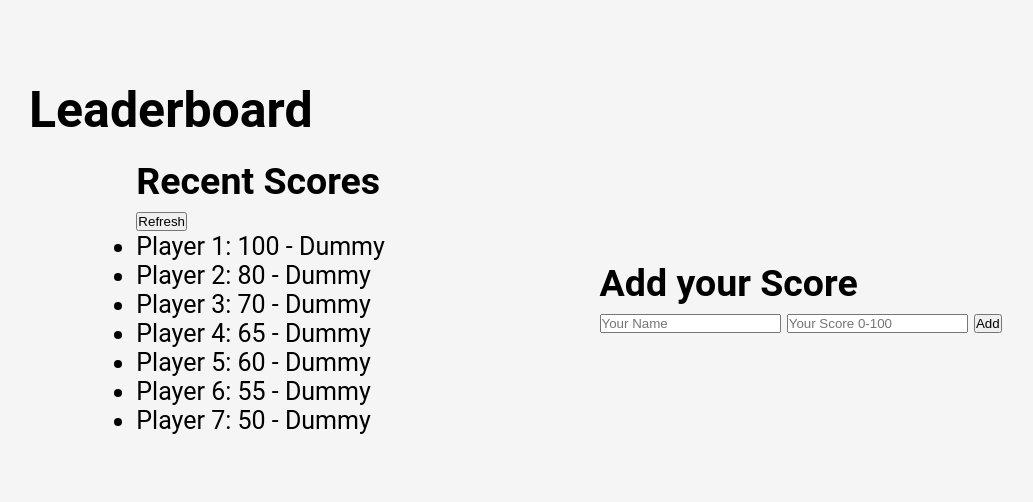
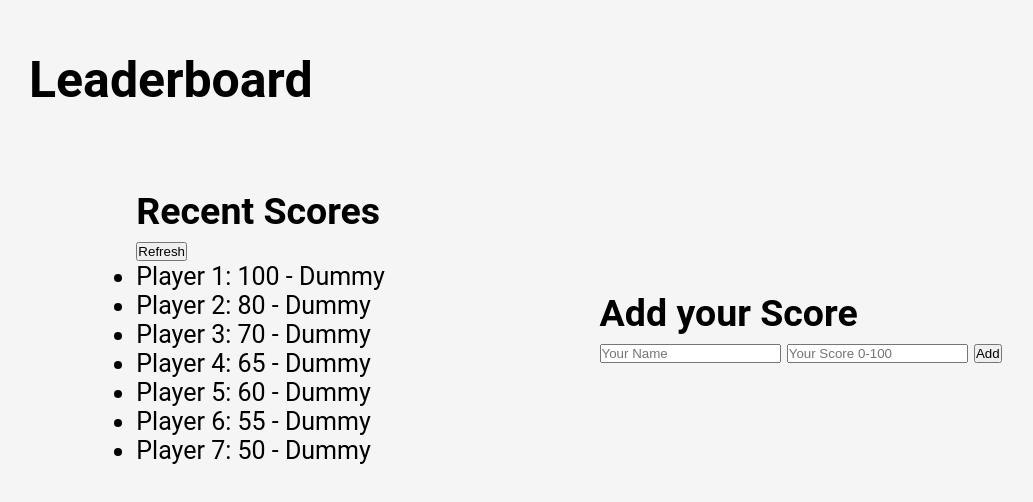
Before and after one commit to Abdulwhbhussain/Leader-Board-Microverse, a website built with webpack: page src/index.html in a window 1280 px wide. Shown: the part 112-614 px from the top of the page, without its empty margins (71-1104 px from the left). Built offline with nearby package versions, Linux system fonts and the light colour scheme; no server answers.

Commit message:
final Touches using Plain CSS

```diff
--- a/src/index.css
+++ b/src/index.css
@@ -20,7 +20,7 @@ body {
   justify-content: center;
   min-height: 80vh;
   margin-top: 50px;
-  gap: 20px;
+  gap: 80px;
   padding: 50px;
   padding-left: 100px;
   padding-right: 100px;
```
